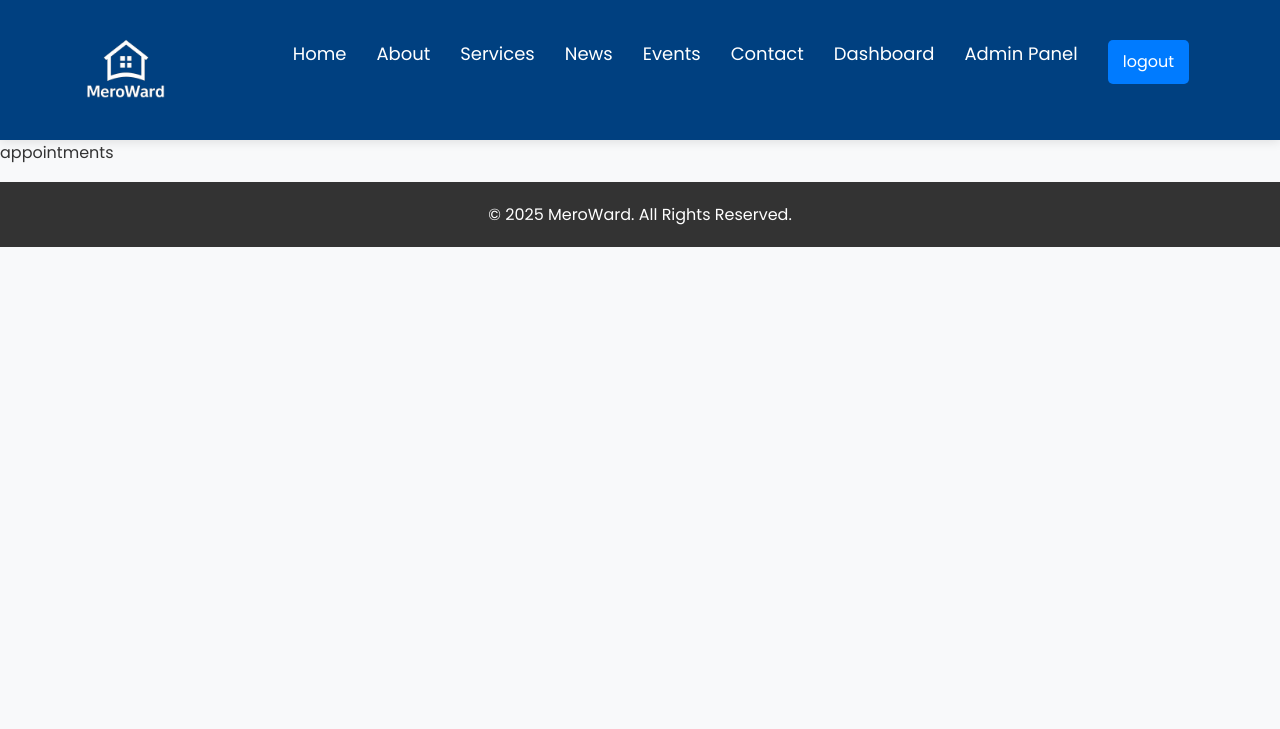
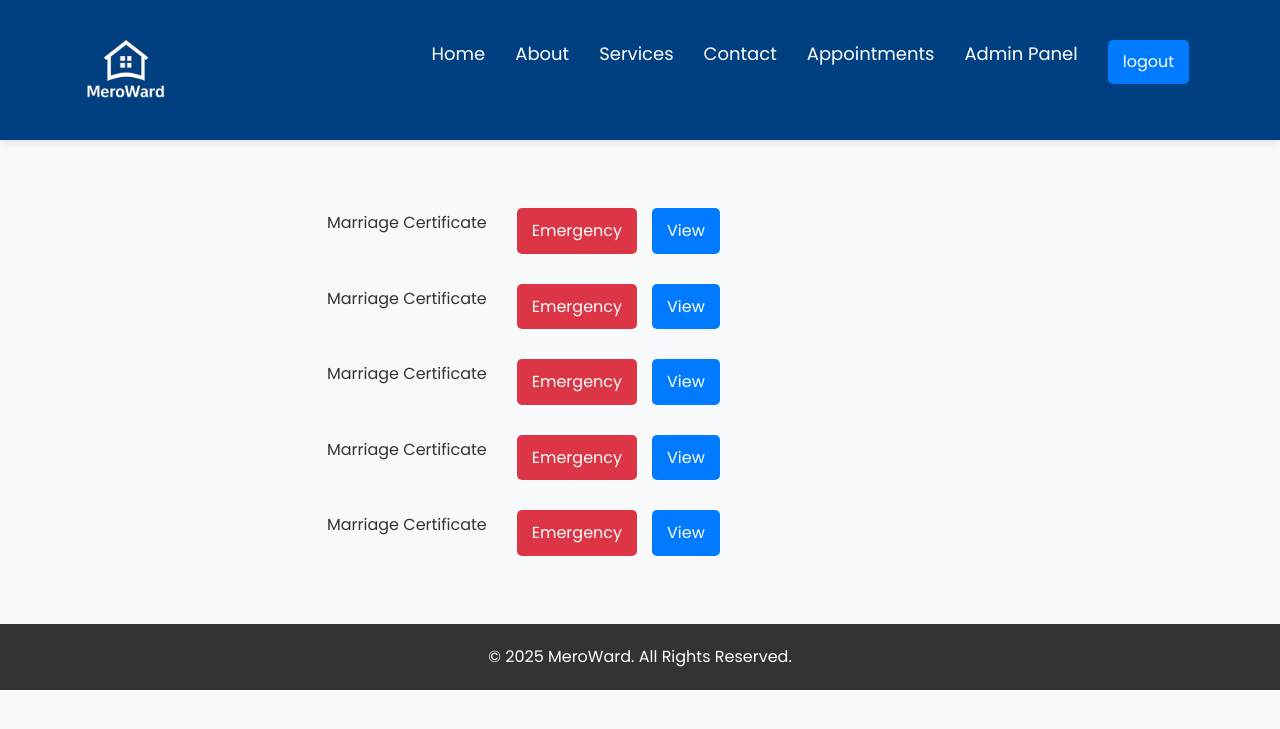
Before and after one commit to saraswoti2024/MeroWard, a Django app: page /appointments/ in a window 1280 px wide. Shown: the top 729 px of the page. Run offline with Django 5.2, Linux system fonts and the light colour scheme; the visitor is signed in with stand-in values (Sample User, id 1).

Commit message:
removed some file news,events,dashboard,complaints

```diff
--- a/myapp/static/css/dashboard.css
+++ b/myapp/static/css/dashboard.css
@@ -55,3 +55,29 @@
       width: 80%;
     }
   }
+
+  .ev{
+    display: flex;
+    /* justify-content: space-around; */
+    align-items: center;
+    margin: 10px;
+    padding: 10px;
+  }
+
+  .ev p{
+    margin-right: 30px;
+  }
+
+  .ev button{
+    margin-right: 15px;
+    display: inline-block;
+    background: #007bff;
+    color: white;
+    padding: 10px 15px;
+    font-size: 16px;
+    border: none;
+    border-radius: 5px;
+    cursor: pointer;
+    transition: 0.3s;
+
+  }
--- a/myapp/templates/common.html
+++ b/myapp/templates/common.html
@@ -34,10 +34,8 @@
             <li><a href="{% url 'home' %}">Home</a></li>
             <li><a href="{% url 'about' %}">About</a></li>
             <li><a href="{% url 'services' %}">Services</a></li>
-            <li><a href="{% url 'news' %}">News</a></li>
-            <li><a href="{% url 'events' %}">Events</a></li>
             <li><a href="{% url 'contacts' %}">Contact</a></li>
-            <li><a href="{% url 'dashboard' %}">Dashboard</a></li>
+            <li><a href="{% url 'appointments' %}">Appointments</a></li>
             <!-- User Dashboard -->
             <li><a href="{% url 'adminboard' %}">Admin Panel</a></li>
             <!-- Admin Dashboard -->
--- a/myapp/templates/myapp/appointments.html
+++ b/myapp/templates/myapp/appointments.html
@@ -1,6 +1,38 @@
-{% extends "common.html" %}
-
-{% block content %}
-{% load static %}
-  <p>appointments</p>
-{% endblock content %}
+{% extends "common.html" %} {% block content %} {% load static %}
+<div class="container mx-5 my-5">
+  <div class="row mx-auto">
+    <div class="col-7 mx-auto">
+      <div class="ev">
+        <p>Marriage Certificate</p>
+        <a href="{% url 'emergency' %}"><button class="bg-danger">Emergency</button></a
+        ><a href="{% url 'view_app' %}"><button>View</button></a>
+        </div>
+        <div class="ev">
+          <p>Marriage Certificate</p>
+          <a href="{% url 'emergency' %}"><button class="bg-danger">Emergency</button></a
+          ><a href="{% url 'view_app' %}"><button>View</button></a>
+          </div>
+          <div class="ev">
+            <p>Marriage Certificate</p>
+            <a href="{% url 'emergency' %}"><button class="bg-danger">Emergency</button></a
+            ><a href="{% url 'view_app' %}"><button>View</button></a>
+            </div>
+            <div class="ev">
+              <p>Marriage Certificate</p>
+              <a href="{% url 'emergency' %}"><button class="bg-danger">Emergency</button></a
+              ><a href="{% url 'view_app' %}"><button>View</button></a>
+              </div>
+              <div class="ev">
+                <p>Marriage Certificate</p>
+                <a href="{% url 'emergency' %}"><button class="bg-danger">Emergency</button></a
+                ><a href="{% url 'view_app' %}"><button>View</button></a>
+                </div>
+              </div>
+            </div>
+          </div>
+        </div>
+        {% endblock content %}
+      </div>
+    </div>
+  </div>
+</div>
--- a/myapp/templates/myapp/news.html
+++ b/myapp/templates/myapp/emergency.html
@@ -3,6 +3,5 @@
 {% block content %}
 {% load static %}
 
-
-
+<button>Book Appointment</button>
 {% endblock content %}
--- a/myapp/templates/myapp/complaints.html
+++ b/myapp/templates/myapp/view_app.html
@@ -2,5 +2,6 @@
 
 {% block content %}
 {% load static %}
-  <p>complaints</p>
+
+<button>Book Appointment</button>
 {% endblock content %}
--- a/myapp/urls.py
+++ b/myapp/urls.py
@@ -5,15 +5,13 @@ urlpatterns = [
     path("",home,name="home"),
     path("about/",about,name="about"),
     path("services/",services,name="services"),
-    path("news/",news,name="news"),
-    path("events/",events,name="events"),
-    path("dashboard/",dashboard,name="dashboard"),
     path("adminboard/",adminboard,name="adminboard"),
     path("contacts/",contacts,name="contacts"),
     path("appointments/",appointments,name="appointments"),
-    path("complaints/",complaints,name="complaints"),
     #auth
      path("log_in/",log_in,name="log_in"),
      path("register/",register,name="register"),
-     path('log_out/',log_out,name="log_out")
+     path('log_out/',log_out,name="log_out"),
+     path('view_app/',view_app,name="view_app"),
+     path('emergency/',emergency,name="emergency"),
 ]
--- a/myapp/views.py
+++ b/myapp/views.py
@@ -47,29 +47,26 @@ def contacts(request):
                 return redirect('contacts')
     return render(request,'myapp/contacts.html',{'form':form})
 
-@login_required(login_url='log_in')
-def events(request):
-    return render(request,'myapp/events.html')
 
-@login_required(login_url='log_in')
-def news(request):
-    return render(request,'myapp/news.html')
+
 
 def adminboard(request):
     return render(request,'myapp/adminboard.html')
 
-@login_required(login_url='log_in')
-def dashboard(request):
-    return render(request,'myapp/dashboard.html')
+
 
 @login_required(login_url='log_in')
 def appointments(request):
     return render(request,'myapp/appointments.html')
 
+
 @login_required(login_url='log_in')
-def complaints(request):
-    return render(request,'myapp/complaints.html')
+def view_app(request):
+    return render(request,'myapp/view_app.html')
 
+@login_required(login_url='log_in')
+def emergency(request):
+    return render(request,'myapp/emergency.html')
 
 #auth
 def log_in(request):
```
Also changed, not shown: myapp/templates/myapp/dashboard.html (deleted, +0 -36 lines), myapp/templates/myapp/events.html (deleted, +0 -43 lines).
